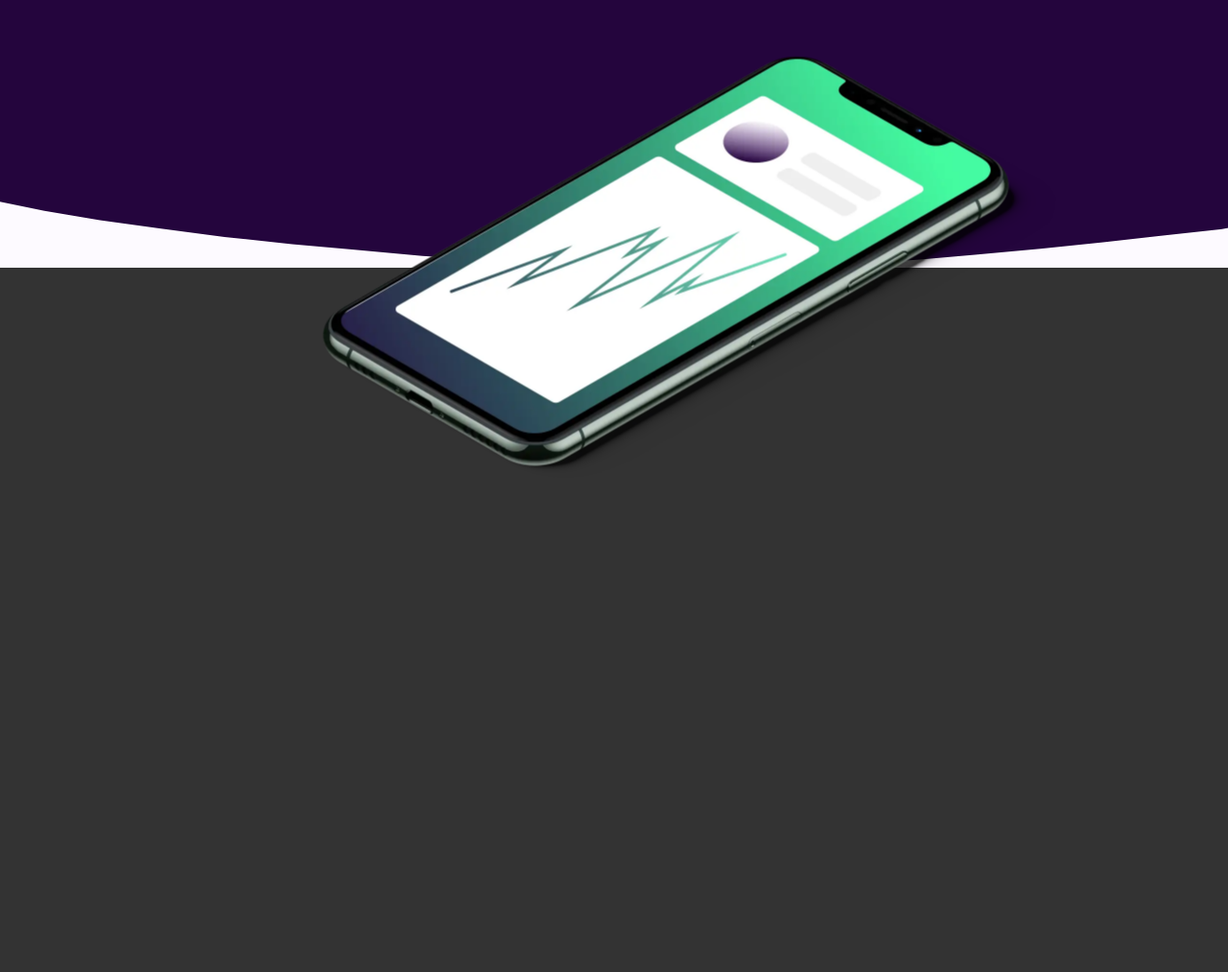
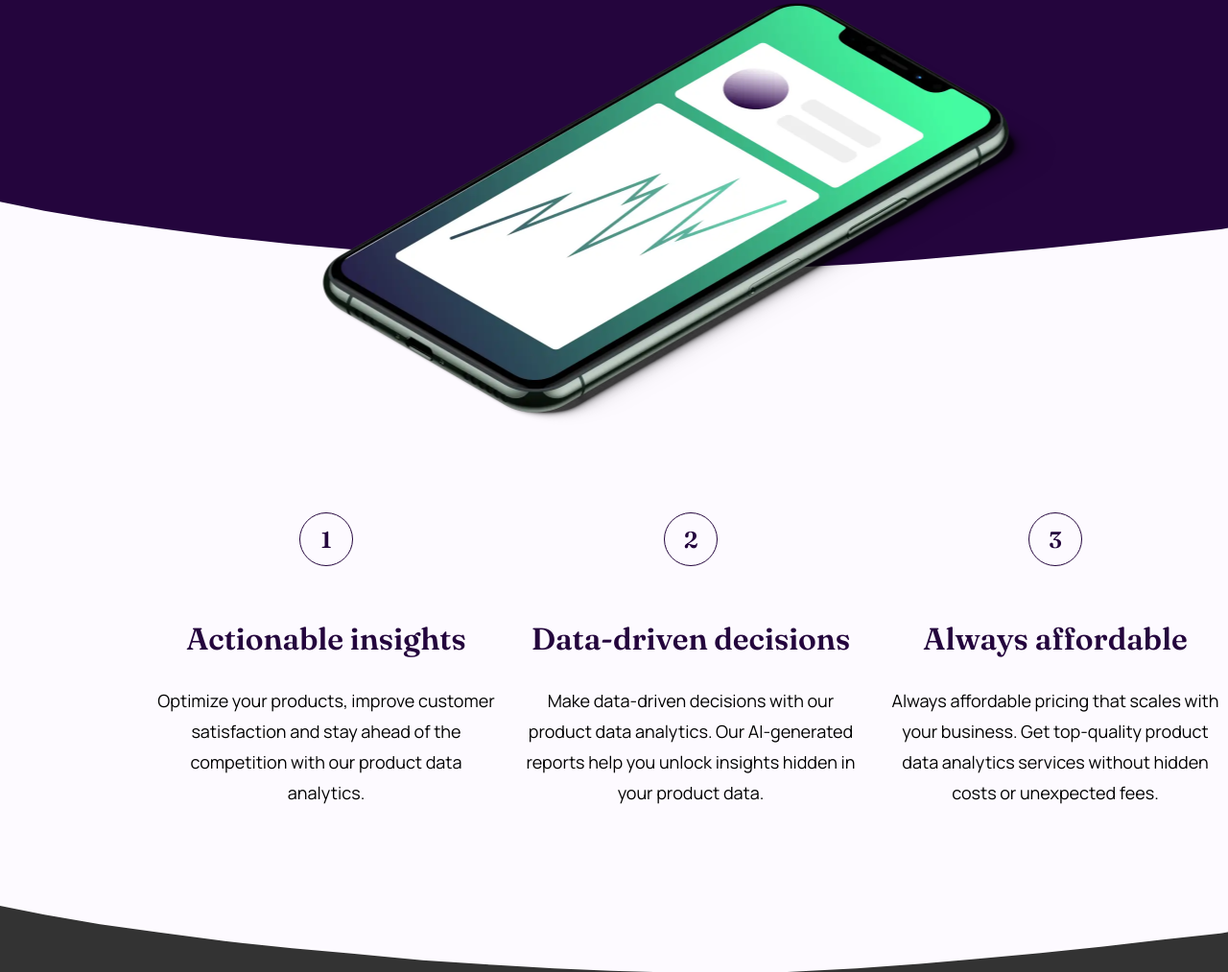
Before and after one commit to halildemr/frontendmentor-newbie, a plain HTML site: page workit-landing-page/index.html in a window 1280 px wide. Shown: the part 451-1464 px from the top of the page at 96% size. Before the commit the page ends 951 px from the top, so only its background shows below. Drawn offline with Linux system fonts and the light colour scheme.

Commit message:
section 2 desktop design completed

```diff
--- a/workit-landing-page/index.html
+++ b/workit-landing-page/index.html
@@ -57,9 +57,48 @@
 
   </section>
 
-  <!-- <section class="section-2">
+  <section class="section-2">
+    <ul>
+      <li>
+        <span class="box-one">1</span>
+        <div class="wrapper">
+          <h2 class="sec-2-title">
+            Actionable insights
+          </h2>
+          <p class="paragraph">
+            Optimize your products, improve customer satisfaction and stay ahead of the competition
+            with our product data analytics.
+          </p>
+        </div>
+      </li>
 
-    </section> -->
+      <li>
+        <span class="box-two">2</span>
+        <div class="wrapper">
+          <h2 class="sec-2-title">
+            Data-driven decisions
+          </h2>
+          <p class="paragraph">
+            Make data-driven decisions with our product data analytics. Our AI-generated reports help
+            you unlock insights hidden in your product data.
+          </p>
+        </div>
+      </li>
+
+      <li>
+        <span class="box-three">3</span>
+        <div class="wrapper">
+          <h2 class="sec-2-title">
+            Always affordable
+          </h2>
+          <p class="paragraph">
+            Always affordable pricing that scales with your business. Get top-quality product data
+            analytics services without hidden costs or unexpected fees.
+          </p>
+        </div>
+      </li>
+    </ul>
+  </section>
   <!--
     <section class="section-3">
 
@@ -79,28 +118,7 @@
 
   <!-- merhaba
 
-  Learn more
 
-  1
-
-  Actionable insights
-
-  Optimize your products, improve customer satisfaction and stay ahead of the competition
-  with our product data analytics.
-
-  2
-
-  Data-driven decisions
-
-  Make data-driven decisions with our product data analytics. Our AI-generated reports help
-  you unlock insights hidden in your product data.
-
-  3
-
-  Always affordable
-
-  Always affordable pricing that scales with your business. Get top-quality product data
-  analytics services without hidden costs or unexpected fees.
 
   Be the first to test
 
--- a/workit-landing-page/style.css
+++ b/workit-landing-page/style.css
@@ -2,13 +2,13 @@
 /*========= BASIC DEFINITIONS =========*/
 
 @font-face {
-    font-family: Fraunces;
+    font-family: "Fraunces";
     src: url(assets/fonts/fraunces/Fraunces-VariableFont_SOFT,WONK,opsz,wght.ttf)
     format("truetype");
 }
 
 @font-face {
-    font-family: Manrope;
+    font-family: "Manrope";
     src: url(assets/fonts/manrope/Manrope-VariableFont_wght.ttf)
     format("truetype");
 }
@@ -65,9 +65,9 @@ body {
 
 .section-1 .image-hero {
     position: absolute;
-    top: 100%;
+    top: 454px;
     left: 50%;
-    transform: translate(-50%, -50%);
+    transform: translate(-50%);
     width: 767px;
     height: auto;
     z-index: 5;
@@ -174,3 +174,56 @@ body {
     background-color: var(--lime);
     color: var(--bg-dark-purple);
 }
+
+.section-2 {
+    width: 1440px;
+    height: 734px;
+    margin: 0 auto;
+    padding: 255px 163px 0px 163px;
+    background-color: var(--ghost-white);
+    clip-path: polygon(0% 0%, 100% 0%, 100% 90.59%, 98.23% 91.35%, 95.03% 92.31%, 92.04% 93.2%, 88.46% 94.49%, 84.02% 95.45%, 79.85% 96.38%, 75.31% 97.31%, 70.57% 98.15%, 66.57% 98.84%, 62.01% 99.49%, 56.99% 100.00%, 52.69% 100.12%, 48.55% 100.06%, 44.22% 99.82%, 40.11% 99.49%, 35.68% 98.98%, 30.58% 98.33%, 25.47% 97.39%, 21.15% 96.63%, 16.25% 95.62%, 11.52% 94.37%, 7.24% 93.21%, 3.22% 91.87%, 0% 90.59%);
+    transition: width 1s ease;
+}
+
+.section-2 ul {
+    list-style: none;
+    display: flex;
+    justify-content: space-between;
+}
+
+.section-2 ul li {
+    width: auto;
+    max-width: 354px;
+}
+
+.section-2 ul li span {
+    display: block;
+    margin: 0 auto;
+    width: 56px;
+    height: 56px;
+    border: 1px solid var(--bg-dark-purple);
+    border-radius: 50%;
+    text-align: center;
+    line-height: 56px;
+    font-weight: 600;
+    font-size: 2.4rem;
+    color: var(--bg-dark-purple);
+    margin-bottom: 56px;
+}
+
+.section-2 ul li h2 {
+    text-align: center;
+    font-size: 3.2rem;
+    font-weight: 600;
+    line-height: 40px;
+    color: var(--bg-dark-purple);
+    margin-bottom: 28px;
+}
+
+.section-2 ul li p {
+    font-size: 1.8rem;
+    font-weight: 400;
+    font-family: Manrope;
+    line-height: 32px;
+    text-align: center;
+}
```
